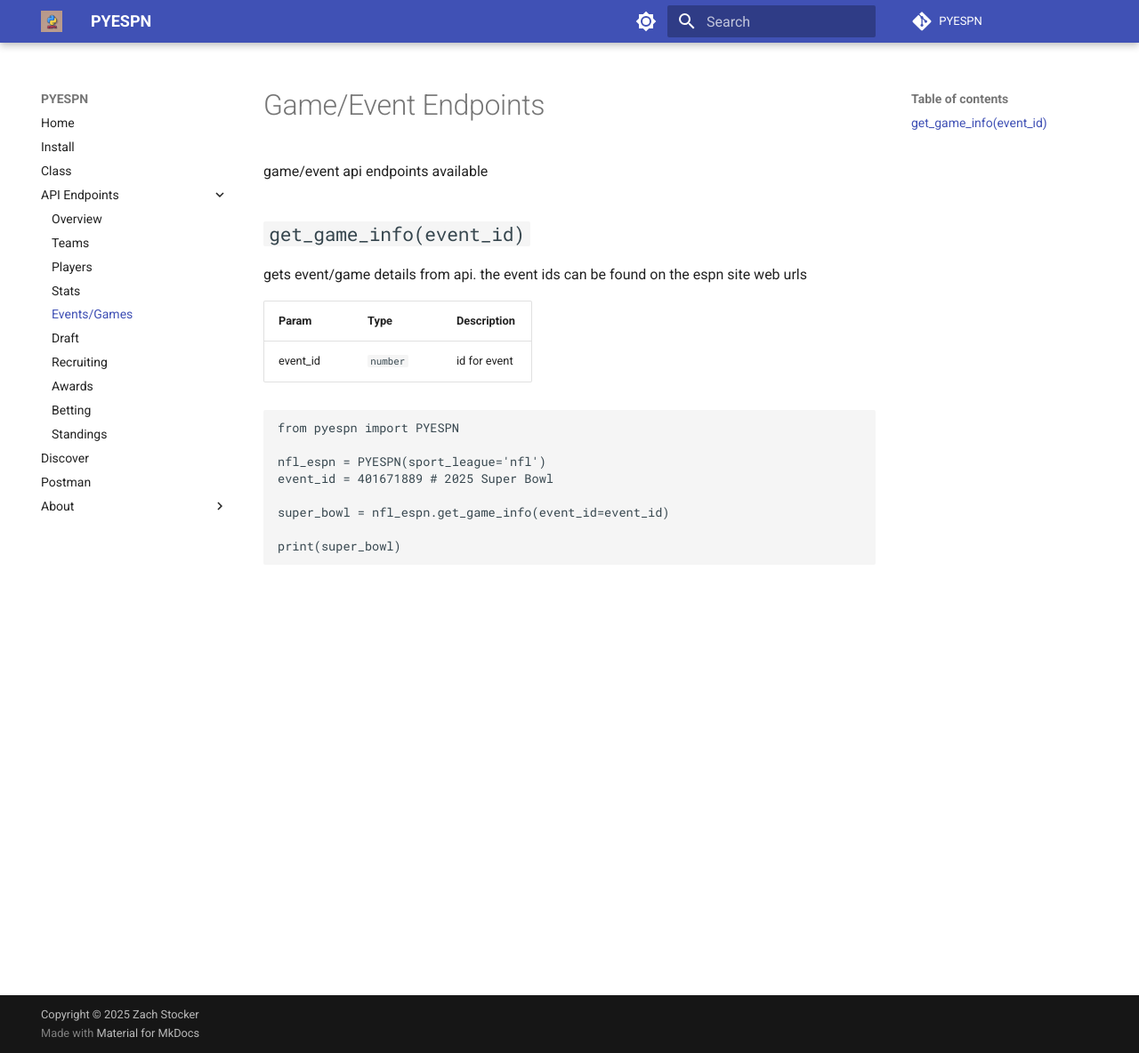
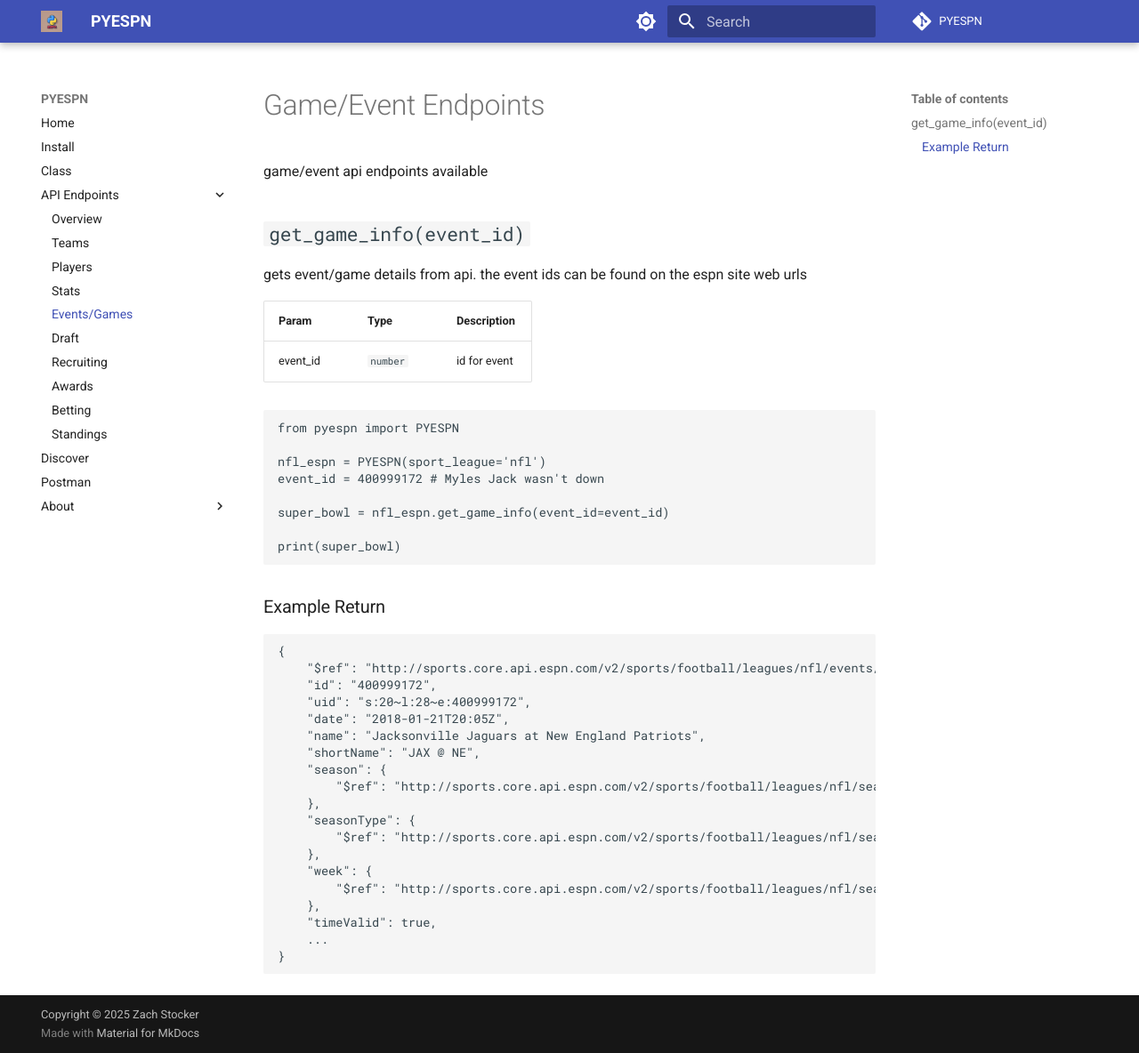
Before and after one commit to EnderLocke/pyespn, an MkDocs documentation site: the page built from docs/endpoints/events.md, in a window 1280 px wide and 1184 px high. Shown: the whole window at 89% size. Built offline with MkDocs 1.6.1 and Material for MkDocs 9.7.7, drawn with Linux system fonts in a browser that asks for light colours; comment, search, counter and statistics services are not loaded.

Commit message:
adding in events call example

````diff
--- a/docs/endpoints/events.md
+++ b/docs/endpoints/events.md
@@ -13,9 +13,33 @@
 from pyespn import PYESPN
 
 nfl_espn = PYESPN(sport_league='nfl')
-event_id = 401671889 # 2025 Super Bowl
+event_id = 400999172 # Myles Jack wasn't down
 
 super_bowl = nfl_espn.get_game_info(event_id=event_id)
 
 print(super_bowl)
 ```
+
+### Example Return
+
+```
+{
+    "$ref": "http://sports.core.api.espn.com/v2/sports/football/leagues/nfl/events/400999172?lang=en&region=us",
+    "id": "400999172",
+    "uid": "s:20~l:28~e:400999172",
+    "date": "2018-01-21T20:05Z",
+    "name": "Jacksonville Jaguars at New England Patriots",
+    "shortName": "JAX @ NE",
+    "season": {
+        "$ref": "http://sports.core.api.espn.com/v2/sports/football/leagues/nfl/seasons/2017?lang=en&region=us"
+    },
+    "seasonType": {
+        "$ref": "http://sports.core.api.espn.com/v2/sports/football/leagues/nfl/seasons/2017/types/3?lang=en&region=us"
+    },
+    "week": {
+        "$ref": "http://sports.core.api.espn.com/v2/sports/football/leagues/nfl/seasons/2017/types/3/weeks/3?lang=en&region=us"
+    },
+    "timeValid": true,
+    ...
+}
+```
````
